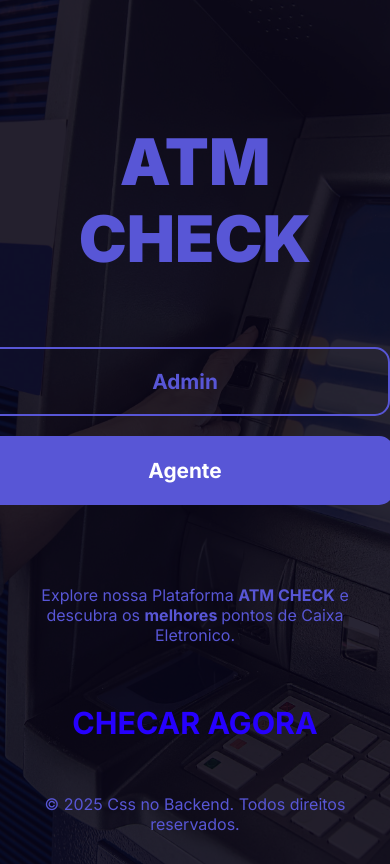
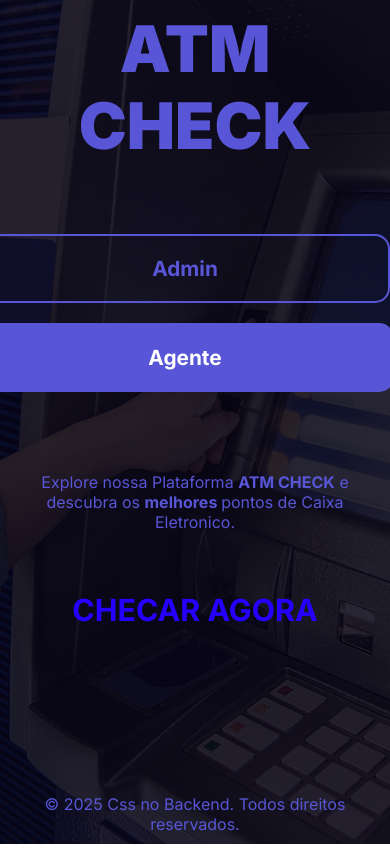
Before and after one commit to RICX-FN/ATM-CHECK, a React (Create React App) app in the folder frontend/: page / in a window 390 px wide. Shown: the top 864 px of the page. Built offline with nearby package versions, Linux system fonts and the light colour scheme.

Commit message:
forFix: reparar a media query da tela Home.tsx

```diff
--- a/frontend/src/pages/home/home.css
+++ b/frontend/src/pages/home/home.css
@@ -11,13 +11,16 @@ body {
   background-image: url('../../images/bg-login.jpg');
   background-position: center;
   background-repeat: no-repeat;
+  background-attachment: fixed;
   background-size: cover;
+  width: 100dvw;
+  height: 100dvh;
 }
 
 .Home {
   background-color: #070416dc;
-  background-repeat: no-repeat;
-  background-size: cover;
+  width: 100dvw;
+  height: 100dvh;
 }
 
 * {
@@ -33,7 +36,6 @@ body {
   justify-content: center;
   align-items: center;
   padding: 10px;
-  height: 100dvh;
   gap: 60px;
 }
 
@@ -59,7 +61,7 @@ body {
 .btn-session-admin:hover {
   background-color: var(--color-primary);
   border: 2px solid var(--color-primary);
-  color: var(--background);
+  color: #fff;
   transition: all .3s ease;
 }
 
@@ -78,7 +80,7 @@ body {
 .btn-session-agent:hover {
   background-color: transparent;
   border: 2px solid var(--color-primary);
-  color: #fff;
+  color: var(--color-primary);
   transition: all .3s ease;
 }
 
@@ -139,12 +141,18 @@ body {
 /*Media Screen para Mobile (768px)*/
 
 @media screen and (max-width: 768px) {
+  .Home {
+    width: 100dvw;
+    height: 100dvh;
+  }
+
   .btn-conteiner {
     flex-direction: column;
     gap: 20px;
   }
 
-  .btn-session-admin, .btn-session-agent {
+  .btn-session-admin,
+  .btn-session-agent {
     padding: 20px 170px;
   }
 }
```
